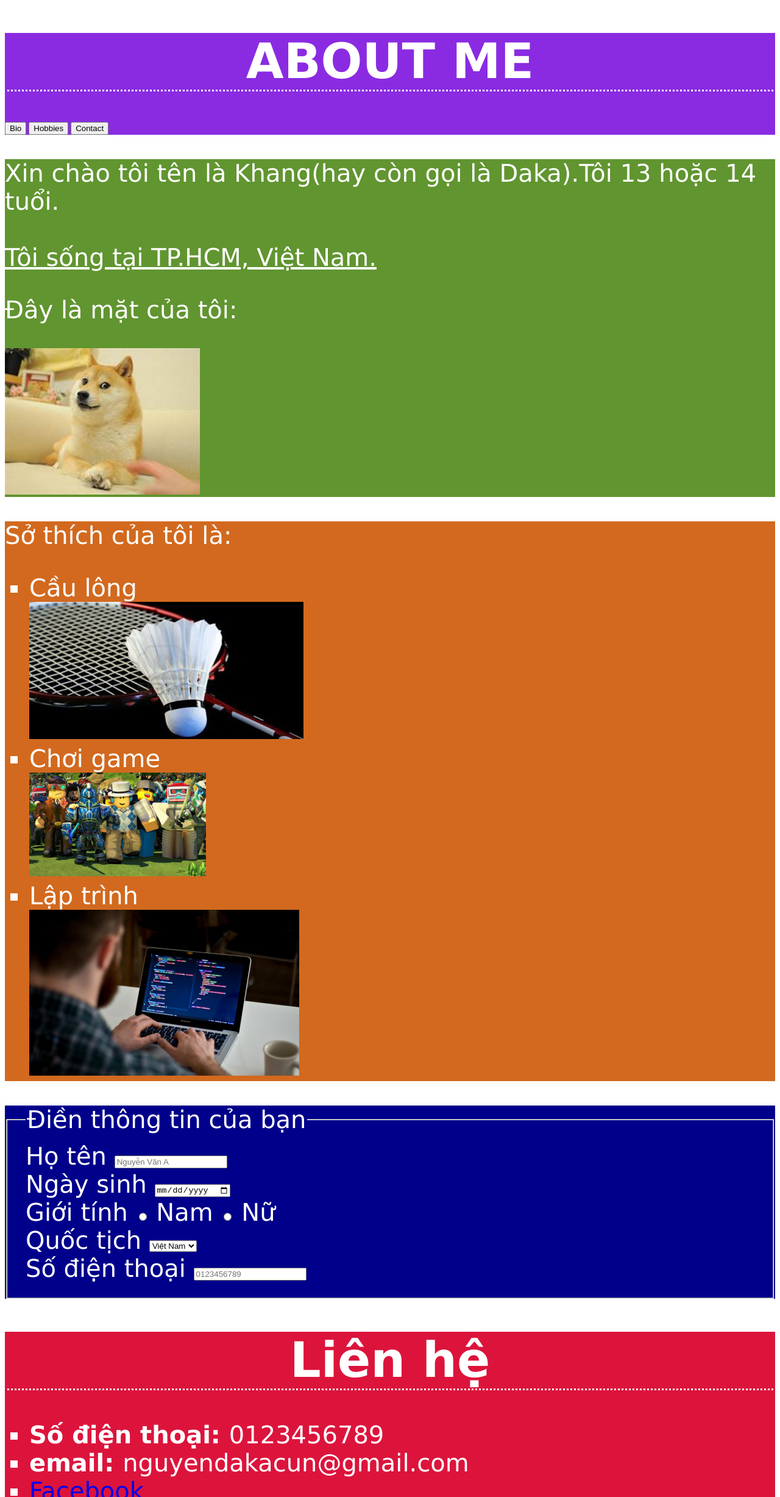
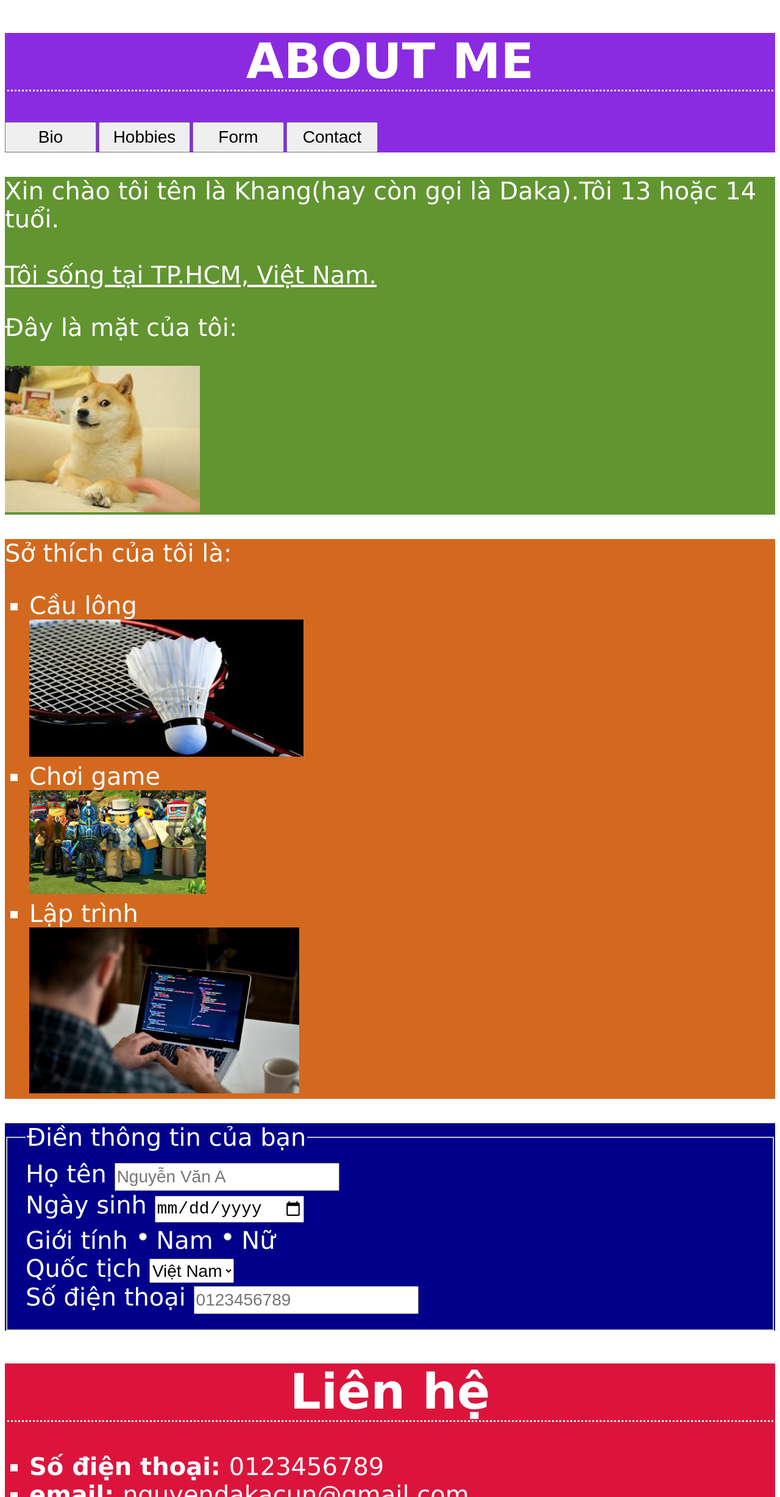
Before and after one commit to dakadeptrai/sumato_web_01, a plain HTML site: page Aboutme.html in a window 1280 px wide. Shown: the top 2455 px of the page at 61% size. Drawn offline with Linux system fonts and the light colour scheme.

Commit message:
change size of input

```diff
--- a/Aboutme.html
+++ b/Aboutme.html
@@ -31,9 +31,10 @@
         <header style="background-color: blueviolet;">
             <h1>ABOUT ME</h1>
             <nav>
-                <button class = 'bt1' type="button" onclick="window.location.href='#Bio';">Bio</button>
-                <button class = 'bt2' type="button" onclick="window.location.href='#Hobbies';">Hobbies</button>
-                <button class = 'bt3' type="button" onclick="window.location.href='#Contact';">Contact</button>
+                <button class = 'bt1' type="button" onclick="window.location.href='#Bio'"style="width: 150px; height: 50px; font-size: 28px;">Bio</button>
+                <button class = 'bt2' type="button" onclick="window.location.href='#Hobbies'"style="width: 150px; height: 50px; font-size: 28px;">Hobbies</button>
+                <button class = 'bt3' type="button" onclick="window.location.href='#Form'"style="width: 150px; height: 50px; font-size: 28px;">Form</button>
+                <button class = 'bt4' type="button" onclick="window.location.href='#Contact'"style="width: 150px; height: 50px; font-size: 28px;">Contact</button>
             </nav>
         </header>
         <section id = "Bio" style="background-color:rgb(97, 149, 48)">
@@ -52,25 +53,25 @@
                 <img src="lap-886x544.png" alt="Lập trình" width="443" height="272">
             </ul>
         </section>
-        <section id = "form">
+        <section id = "Form">
 
             <form style="background-color: darkblue;">
                 <fieldset>
                     <legend>Điền thông tin của bạn</legend>
                     <label for="name">Họ tên</label>
-                    <input type = "text" id = 'name' placeholder="Nguyễn Văn A"><br>
+                    <input type = "text" id = 'name' placeholder="Nguyễn Văn A" style="height: 40px; font-size: 28px;"><br>
 
                     <label for="date">Ngày sinh</label>
-                    <input type = "date" id = 'date'><br>
+                    <input type = "date" id = 'date'style="height: 40px; font-size: 28px;"><br>
 
                     <label for="gender">Giới tính</label>
-                    <input type = "radio" id = 'gender' name="gender">
+                    <input type = "radio" id = 'gender' name="gender"style="height: 40px; font-size: 28px;">
                     <label for="gender">Nam</label>
-                    <input type = "radio" id = 'gender2' name ="gender">
+                    <input type = "radio" id = 'gender2' name ="gender"style="height: 40px; font-size: 28px;">
                     <label for="gender2">Nữ</label><br>
 
                     <label for="country">Quốc tịch</label>
-                    <select id="country" name="country">
+                    <select id="country" name="country"style="height: 40px; font-size: 28px;">
                         <option value="vietnam">Việt Nam</option>
                         <option value="nhatban">Nhật Bản</option>
                         <option value="thailan">Thái Lan</option>
@@ -78,7 +79,7 @@
                     </select>
                     <br>
                     <label for="tel">Số điện thoại</label>
-                    <input type = "tel" id = 'tel' placeholder="0123456789">
+                    <input type = "tel" id = 'tel' placeholder="0123456789"style="height: 40px; font-size: 28px;">
 
 
 
```
